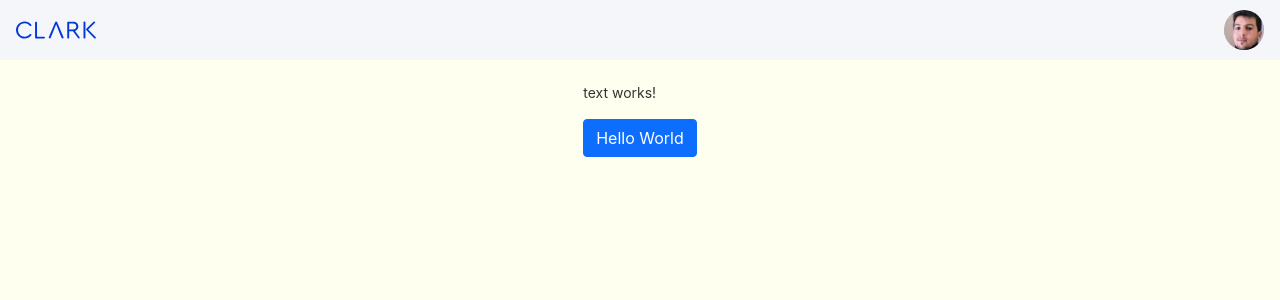
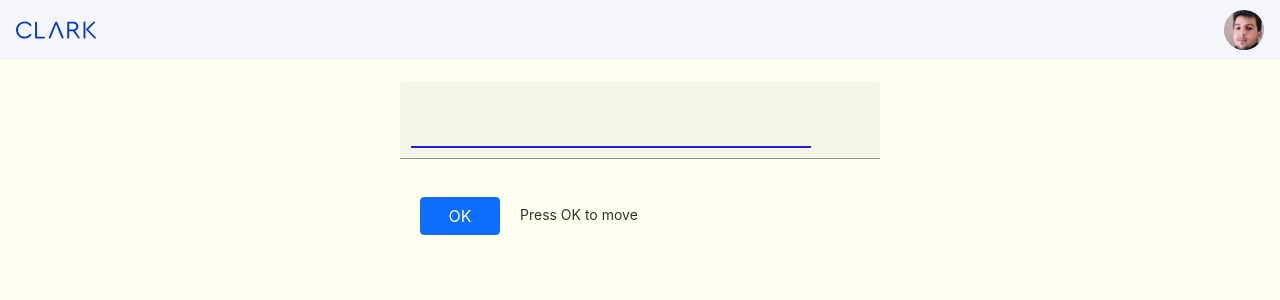
Before and after one commit to bougwal/clark-insurance-smart-q, an Angular app: page / in a window 1280 px wide. Shown: the top 300 px of the page. Built offline with nearby package versions, Linux system fonts and the light colour scheme.

Commit message:
Finished the text input question category

```diff
--- a/angular.json
+++ b/angular.json
@@ -30,6 +30,7 @@
               "src/assets"
             ],
             "styles": [
+              "./node_modules/@angular/material/prebuilt-themes/deeppurple-amber.css",
               "src/styles.css"
             ],
             "scripts": []
@@ -97,6 +98,7 @@
               "src/assets"
             ],
             "styles": [
+              "./node_modules/@angular/material/prebuilt-themes/deeppurple-amber.css",
               "src/styles.css"
             ],
             "scripts": []
--- a/package.json
+++ b/package.json
@@ -11,10 +11,12 @@
   "private": true,
   "dependencies": {
     "@angular/animations": "~12.2.0",
+    "@angular/cdk": "^12.2.5",
     "@angular/common": "~12.2.0",
     "@angular/compiler": "~12.2.0",
     "@angular/core": "~12.2.0",
     "@angular/forms": "~12.2.0",
+    "@angular/material": "^12.2.5",
     "@angular/platform-browser": "~12.2.0",
     "@angular/platform-browser-dynamic": "~12.2.0",
     "@angular/router": "~12.2.0",
--- a/src/app/app.module.ts
+++ b/src/app/app.module.ts
@@ -1,4 +1,4 @@
-import { NgModule } from '@angular/core';
+import { CUSTOM_ELEMENTS_SCHEMA, NgModule } from '@angular/core';
 import { BrowserModule } from '@angular/platform-browser';
 
 import { AppRoutingModule } from './app-routing.module';
@@ -6,19 +6,26 @@
 import { NavbarComponent } from './components/navbar/navbar.component';
 import { MainViewComponent } from './containers/main-view/main-view.component';
 import { TextComponent } from './components/text/text.component';
+import { BrowserAnimationsModule } from '@angular/platform-browser/animations';
+import {MatFormFieldModule} from '@angular/material/form-field';
+import {MatInputModule} from '@angular/material/input';
 
 @NgModule({
   declarations: [
     AppComponent,
     NavbarComponent,
     MainViewComponent,
-    TextComponent
+    TextComponent,
   ],
   imports: [
     BrowserModule,
-    AppRoutingModule
+    AppRoutingModule,
+    BrowserAnimationsModule,
+    MatFormFieldModule,
+    MatInputModule
   ],
   providers: [],
+  schemas: [CUSTOM_ELEMENTS_SCHEMA],
   bootstrap: [AppComponent]
 })
 export class AppModule { }
--- a/src/app/components/text/text.component.css
+++ b/src/app/components/text/text.component.css
@@ -0,0 +1,25 @@
+.mat-form-field {
+    display: block;
+    position: relative;
+    flex: auto;
+    min-width: 0;
+    width: 480px;
+}
+input{
+    width: 400px;
+    height: 40px;
+    border-color: unset;
+    /* border: 0px; */
+    border-top: 0px;
+    border-right: 0px;
+    border-left: 0px;
+    border-bottom: 2px solid rgb(37, 27, 226);
+}
+input:focus{
+    outline: none;
+}
+
+button{
+    width: 80px;
+    margin: 20px;
+}
--- a/src/app/components/text/text.component.html
+++ b/src/app/components/text/text.component.html
@@ -1,2 +1,7 @@
-<p>text works!</p>
-<button class="btn btn-primary">Hello World</button>
+<mat-form-field appearance="fill">
+    <input  matInput autocomplete="off">
+</mat-form-field>
+<div>
+    <button class="btn btn-primary">OK</button>
+    <span>Press OK to move </span>
+</div>
--- a/src/app/components/text/text.component.ts
+++ b/src/app/components/text/text.component.ts
@@ -1,4 +1,4 @@
-import { Component, OnInit } from '@angular/core';
+import { Component, EventEmitter, Input, OnInit, Output } from '@angular/core';
 
 @Component({
   selector: 'app-text',
@@ -7,9 +7,19 @@
 })
 export class TextComponent implements OnInit {
 
+  @Output() moveDown = new EventEmitter<any>()
+  @Input() question!: any;
+  userAnswer!:any;
+
   constructor() { }
 
   ngOnInit(): void {
   }
 
+  moveDownToNextQuestion(){
+    this.moveDown.emit({
+      question: this.question,
+      destination: ''
+    })
+  }
 }
--- a/src/index.html
+++ b/src/index.html
@@ -6,6 +6,9 @@
   <base href="/">
   <meta name="viewport" content="width=device-width, initial-scale=1">
   <link rel="icon" type="image/x-icon" href="favicon.ico">
+  <link rel="preconnect" href="https://fonts.gstatic.com">
+  <link href="https://fonts.googleapis.com/css2?family=Roboto:wght@300;400;500&display=swap" rel="stylesheet">
+  <link href="https://fonts.googleapis.com/icon?family=Material+Icons" rel="stylesheet">
 </head>
 <body>
   <app-root></app-root>
--- a/src/styles.css
+++ b/src/styles.css
@@ -25,3 +25,5 @@
 body{
   background-color: ivory;
 }
+html, body { height: 100%; }
+body { margin: 0; font-family: Roboto, "Helvetica Neue", sans-serif; }
```
Also changed, not shown: 1 other file (tests, documents, lock files or other folders).
